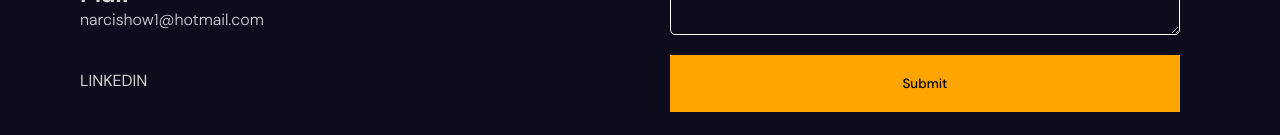
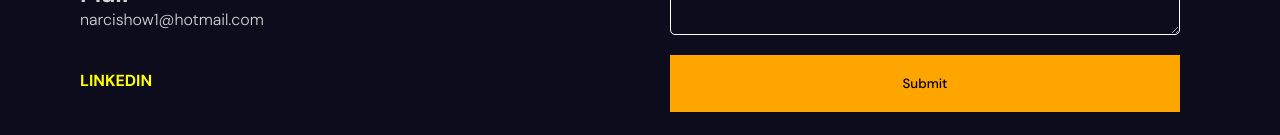
Before and after one commit to nsr2020/react-animated-portfolio, a React (Vite) app: page / in a window 1280 px wide. Shown: the part 11858-11993 px from the top of the page. Built offline with nearby package versions, Linux system fonts and the light colour scheme.

Commit message:
changing color

```diff
--- a/src/components/contact/Contact.jsx
+++ b/src/components/contact/Contact.jsx
@@ -74,8 +74,7 @@ const Contact = ({data, language}) => {
           <motion.a
       href="https://www.linkedin.com/in/narciso-serrano-rabal/"
       target="_blank"
-      color="yellow"
-      fontweight="bold"
+      style={{ color: "yellow", fontWeight: "bold" }}
     >
       LINKEDIN
     </motion.a>
```
